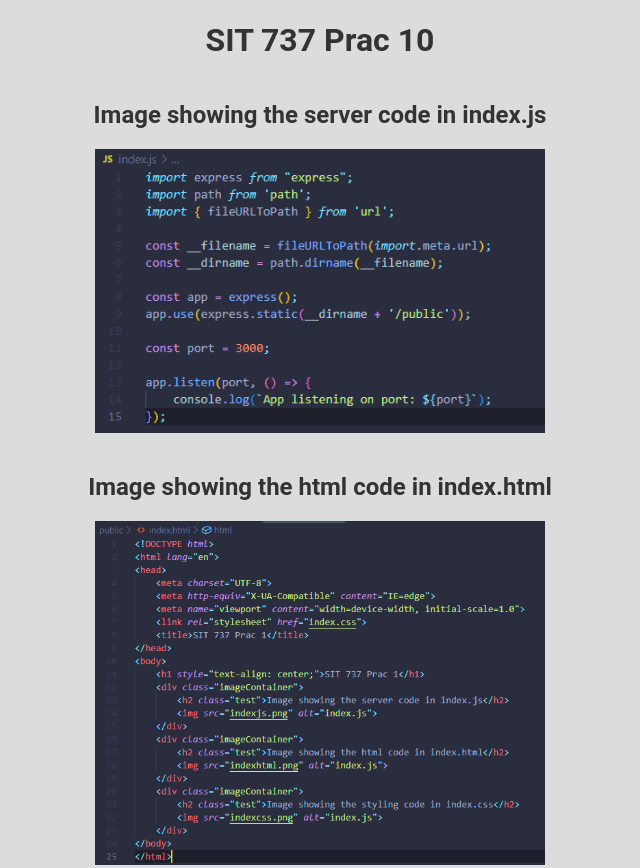
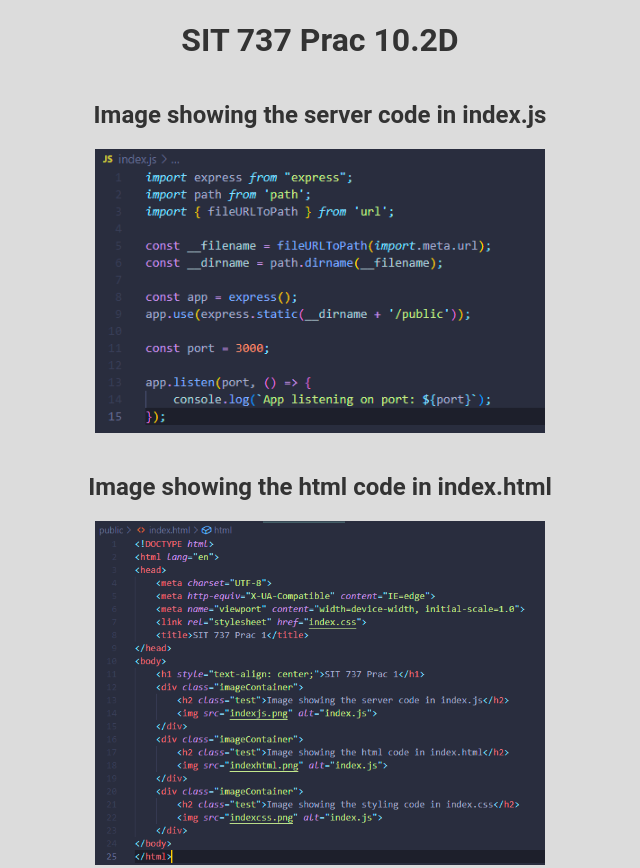
Before and after one commit to s221061447/sit737-10.2D, a website: page src/public/index.html in a window 1280 px wide. Shown: the top 868 px of the page, without its empty margins (320-960 px from the left). Drawn offline with Linux system fonts and the light colour scheme.

Commit message:
Changed heading

```diff
--- a/src/public/index.html
+++ b/src/public/index.html
@@ -8,7 +8,7 @@
     <title>SIT 737 Prac 10</title>
 </head>
 <body>
-    <h1 style="text-align: center;">SIT 737 Prac 10</h1>
+    <h1 style="text-align: center;">SIT 737 Prac 10.2D</h1>
     <div class="imageContainer">
         <h2 class="test">Image showing the server code in index.js</h2>
         <img src="images/indexjs.png" alt="index.js">
```
